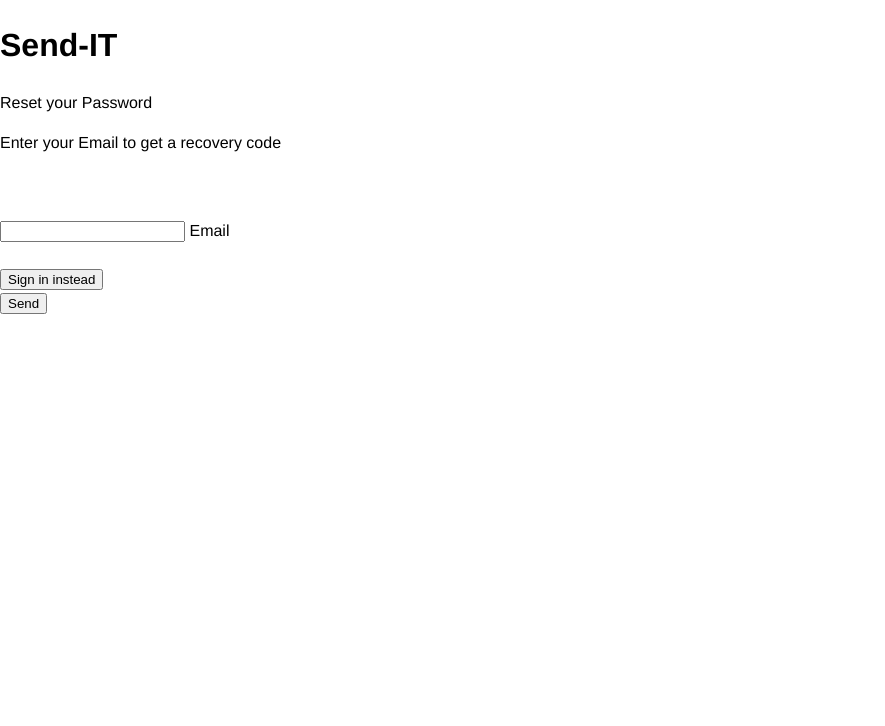
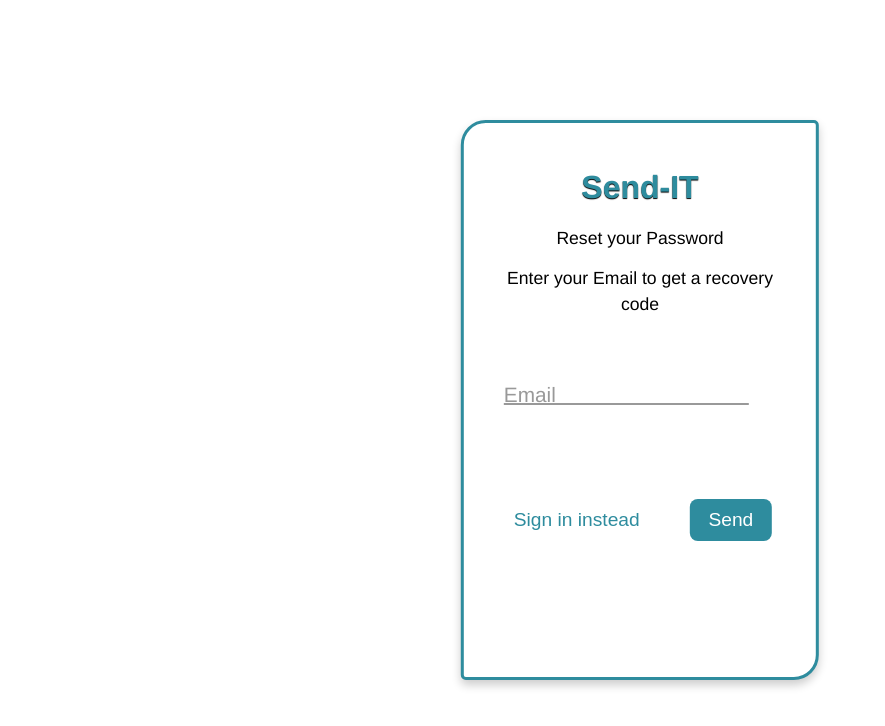
Before and after one commit to munniomer/SendIT, a plain HTML site: page UI/password_recovery.html in a window 1280 px wide. Shown: the whole page, without its empty margins (0-885 px from the left). Drawn offline with Linux system fonts and the light colour scheme.

Commit message:
[finishes #161704907] finished styling the password recovery form

```diff
--- a/UI/css/style.css
+++ b/UI/css/style.css
@@ -22,7 +22,8 @@ body {
 
 
 #signup-box,
-#login-box {
+#login-box,
+#password-recovery-box {
     position: absolute;
     top: 50%;
     left: 50%;
@@ -38,7 +39,8 @@ body {
 
 }
 
-#login-box {
+#login-box,
+#password-recovery-box {
 
     width: 28%;
     height: 70%;
@@ -47,19 +49,22 @@ body {
 }
 
 #signup-box h1,
-#login-box h1 {
+#login-box h1,
+#password-recovery-box h1 {
     margin-bottom: 40px;
     color: #2E8C9E;
     text-shadow: 0 1px 1px rgba(0,0,0, 10)
 }
 
-#login-box h1 {
+#login-box h1,
+#password-recovery-box h1 {
     text-align: center;
     margin-top: 0;
     margin-bottom: 3%;
 }
 
-#login-box p {
+#login-box p,
+#password-recovery-box p {
     text-align: center;
     color: black;
     margin-top: 0;
@@ -67,14 +72,21 @@ body {
     margin-bottom: 20%;
 }
 
-#signup-box p {
+#signup-box p,
+#password-recovery-box p {
     color: #000;
     margin-bottom: 70px;
-
     font-size: 1.1em;
 }
+
+#password-recovery-box p {
+    margin-bottom: 5%;
+    margin-top: 5%;
+}
+
 #signup-box input,
-#login-box input {
+#login-box input,
+#password-recovery-box input {
     width: 80%;
     box-shadow: none;
     border: none;
@@ -85,20 +97,24 @@ body {
 
 }
 
-#login-box input {
+#login-box input,
+#password-recovery-box input {
     width: 90%;
     margin-bottom: 50px;
+
 }
 
 
 
 #signup-box form div,
-#login-box form div {
+#login-box form div,
+#password-recovery-box form div {
     position: relative;
 }
 
 #signup-box form div label,
-#login-box form div label {
+#login-box form div label,
+#password-recovery-box form div label {
     position: absolute;
     top: 10x;
     left:0;
@@ -114,7 +130,9 @@ body {
 #signup-box input:focus ~ label,
 #signup-box input:valid ~ label,
 #login-box input:focus ~ label,
-#login-box input:valid ~ label {
+#login-box input:valid ~ label,
+#password-recovery-box input:focus ~ label,
+#password-recovery-box input:valid ~ label {
     top: -39px;
     left: 0;
 
@@ -126,7 +144,8 @@ body {
 }
 
 #signup-box #btn-signup,
-#login-box #btn-login  {
+#login-box #btn-login,
+#password-recovery-box #btn-password-recovery  {
 
     width: 40%;
     padding: 10px;
@@ -142,7 +161,8 @@ body {
 
  }
 
- #login-box #btn-login  {
+ #login-box #btn-login,
+ #password-recovery-box #btn-password-recovery  {
      margin-top:0;
  }
 
@@ -152,12 +172,15 @@ body {
     margin-bottom: 40px;
 }
 
- #login-box #btn-login  {
+ #login-box #btn-login,
+ #password-recovery-box #btn-password-recovery {
     width: 60%;
+
  }
 
  #signup-box #btn-signup:hover,
- #login-box #btn-login:hover   {
+ #login-box #btn-login:hover,
+ #password-recovery-box #btn-password-recovery:hover {
      background: #53c0d6;
      color: #fff;
 
@@ -166,7 +189,8 @@ body {
 
  #signup-box #btn-login,
  #login-box #btn-signup,
- #login-box #btnForgotPassword  {
+ #login-box #btnForgotPassword,
+ #password-recovery-box #btn-login {
      width: 50%;
      padding: 10px;
      border: none;
@@ -179,7 +203,8 @@ body {
  }
 
  #login-box #btn-signup,
- #login-box #btnForgotPassword {
+ #login-box #btnForgotPassword,
+ #password-recovery-box #btn-login {
     width: 100%;
     margin-top: 0;
  }
@@ -187,7 +212,8 @@ body {
 
  #signup-box #btn-login:hover,
  #login-box #btn-signup:hover ,
- #login-box #btnForgotPassword:hover    {
+ #login-box #btnForgotPassword:hover,
+ #password-recovery-box #btn-login:hover {
 
      background-color:#e3f2fd;
      color: #2E8C9E;
@@ -199,7 +225,8 @@ body {
 /*Displaying form fields in one line ------------ */
 
 #signup-form .display-one-line,
-#login-form .display-one-line  {
+#login-form .display-one-line,
+#password-recovery-form .display-one-line  {
 
     display: flex;
     width: 100%;
@@ -211,12 +238,14 @@ body {
 }
 
 #signup-form .float-left,
-#login-form .float-left  {
+#login-form .float-left,
+#password-recovery-form  .float-left {
     width: 50%;
 }
 
 #signup-form .float-right,
-#login-form .float-right  {
+#login-form .float-right,
+#password-recovery-form  .float-right {
 
 
     width: 50%;
```
